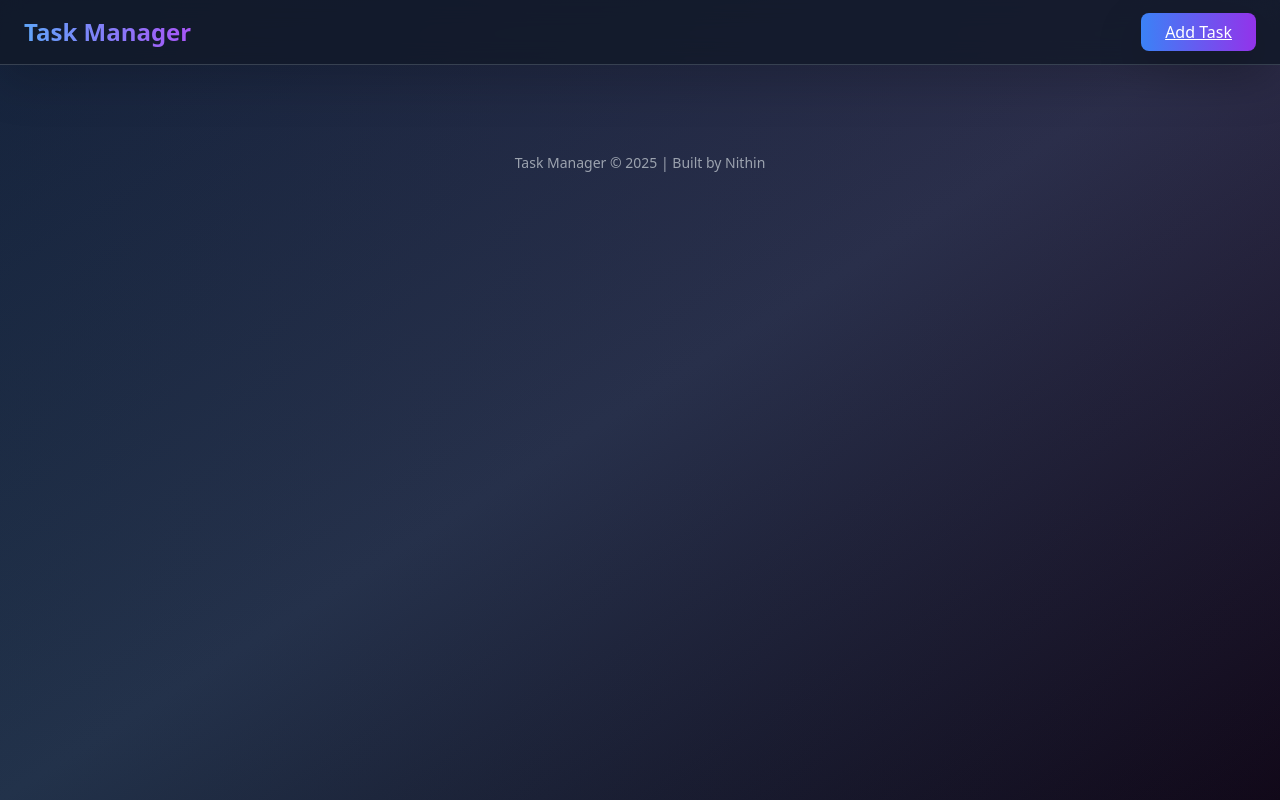
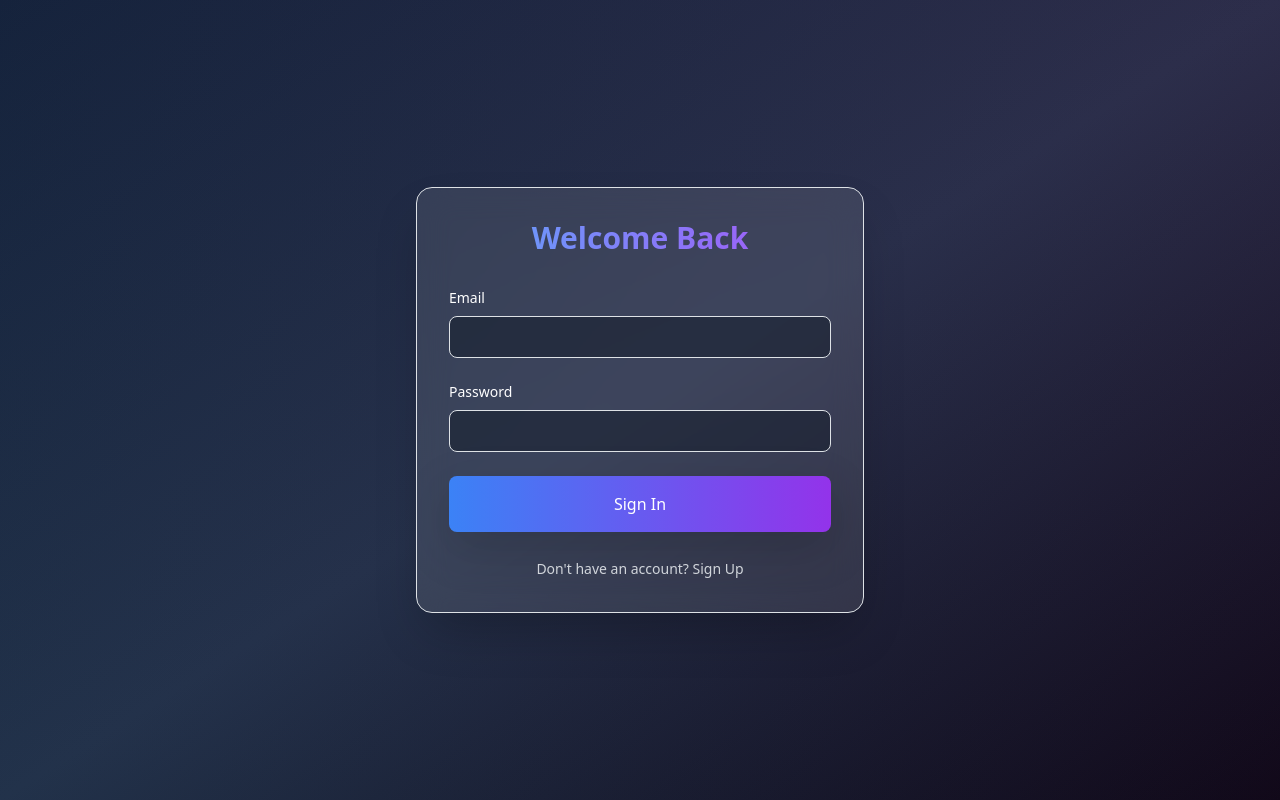
Before and after one commit to Nithin2023-creator/taskmanager_frontend, a React (Create React App) app: page /auth in a window 1280 px wide. Built offline with nearby package versions, Linux system fonts and the light colour scheme; no server answers.

Commit message:
login added

```diff
--- a/src/App.js
+++ b/src/App.js
@@ -1,24 +1,31 @@
 import React, { useState, useEffect } from "react";
 import "./index.css";
-import { BrowserRouter as Router, Routes, Route, Link } from "react-router-dom";
+import { BrowserRouter as Router, Routes, Route, Navigate, Link } from "react-router-dom";
 import { motion } from 'framer-motion';
 import axios from "axios";
 import TaskTable from "./components/TaskTable";
 import TaskForm from "./components/TaskForm";
+import AuthPage from "./components/Auth/AuthPage";
+
+// Protected Route Component
+const ProtectedRoute = ({ children }) => {
+  const token = localStorage.getItem('token');
+  if (!token) {
+    return <Navigate to="/auth" />;
+  }
+  return children;
+};
 
 function App() {
+  const [tasks, setTasks] = useState([]);
+  const [isLoading, setIsLoading] = useState(true);
 
-
+  // PWA Installation
   let deferredPrompt;
-
   window.addEventListener('beforeinstallprompt', (e) => {
-  // Prevent the mini-infobar from appearing on mobile
     e.preventDefault();
-  // Stash the event so it can be triggered later
     deferredPrompt = e;
-  // Show your custom install button or prompt
     console.log('PWA installation prompt available');
-  // Example: Show a button to install the app
     const installButton = document.createElement('button');
     installButton.textContent = 'Install App';
     installButton.style.position = 'fixed';
@@ -28,35 +35,54 @@
     document.body.appendChild(installButton);
 
     installButton.addEventListener('click', () => {
-    // Show the install prompt
       deferredPrompt.prompt();
-    // Wait for the user to respond to the prompt
       deferredPrompt.userChoice.then((choiceResult) => {
         if (choiceResult.outcome === 'accepted') {
           console.log('User accepted the install prompt');
         } else {
           console.log('User dismissed the install prompt');
         }
-      // Clear the deferredPrompt variable
         deferredPrompt = null;
       });
     });
   });
-  const [tasks, setTasks] = useState([]);
 
   const fetchTasks = async () => {
     try {
-      const response = await axios.get('https://taskmanager-backend-six.vercel.app/');
+      const token = localStorage.getItem('token');
+      if (!token) return;
+
+      const response = await axios.get('https://taskmanager-backend-six.vercel.app/tasks', {
+        headers: {
+          'Authorization': `Bearer ${token}`
+        }
+      });
       setTasks(response.data);
     } catch (error) {
       console.error("Error fetching tasks:", error);
+      if (error.response?.status === 401) {
+        localStorage.removeItem('token');
+        window.location.href = '/auth';
+      }
+    } finally {
+      setIsLoading(false);
     }
   };
 
+  useEffect(() => {
+    const token = localStorage.getItem('token');
+    if (token) {
+      axios.defaults.headers.common['Authorization'] = `Bearer ${token}`;
+      fetchTasks();
+    } else {
+      setIsLoading(false);
+    }
+  }, []);
+
   const addTask = async (newTask) => {
     try {
-      const response = await axios.post('https://taskmanager-backend-six.vercel.app/', newTask);
-      setTasks([...tasks, response.data]);
+      await axios.post('https://taskmanager-backend-six.vercel.app/tasks', newTask);
+      await fetchTasks(); // Fetch all tasks after adding
       return "Task added successfully!";
     } catch (error) {
       console.error("Error adding task:", error);
@@ -66,8 +92,8 @@
 
   const updateTask = async (id, updatedTask) => {
     try {
-      const response = await axios.put(`https://taskmanager-backend-six.vercel.app/${id}`, updatedTask);
-      setTasks(tasks.map((task) => (task._id === id ? response.data : task)));
+      await axios.put(`https://taskmanager-backend-six.vercel.app/tasks/${id}`, updatedTask);
+      await fetchTasks(); // Fetch all tasks after updating
       return "Task updated successfully!";
     } catch (error) {
       console.error("Error updating task:", error);
@@ -77,8 +103,8 @@
 
   const deleteTask = async (id) => {
     try {
-      await axios.delete(`https://taskmanager-backend-six.vercel.app/${id}`);
-      setTasks(tasks.filter((task) => task._id !== id));
+      await axios.delete(`https://taskmanager-backend-six.vercel.app/tasks/${id}`);
+      await fetchTasks(); // Fetch all tasks after deleting
       return "Task deleted successfully!";
     } catch (error) {
       console.error("Error deleting task:", error);
@@ -86,19 +112,11 @@
     }
   };
 
-  useEffect(() => {
-    fetchTasks();
-  }, []);
-
-  return (
-    <Router>
+  const MainLayout = () => (
     <div className="min-h-screen bg-gradient-to-br from-gray-900 via-gray-800 to-black text-white">
-        {/* Background overlay with blur effect */}
       <div className="absolute inset-0 bg-gradient-to-r from-blue-500/10 to-purple-500/10 pointer-events-none" />
 
-        {/* Main content container */}
       <div className="relative z-10">
-          {/* Navigation */}
         <motion.nav
           initial={{ y: -100 }}
           animate={{ y: 0 }}
@@ -106,75 +124,67 @@
         >
           <div className="max-w-7xl mx-auto px-4 sm:px-6 lg:px-8">
             <div className="flex justify-between items-center h-16">
-                <Link
-                  to="/"
-                  className="text-2xl font-bold bg-gradient-to-r from-blue-400 to-purple-500 bg-clip-text text-transparent hover:opacity-80 transition-opacity"
-                >
+              <Link to="/" className="text-2xl font-bold bg-gradient-to-r from-blue-400 to-purple-500 bg-clip-text text-transparent">
                 Task Manager
               </Link>
-                <motion.div
-                  whileHover={{ scale: 1.05 }}
-                  whileTap={{ scale: 0.95 }}
-                >
-                  <Link
-                    to="/add"
-                    className="px-4 py-2 bg-gradient-to-r from-blue-500 to-purple-600 rounded-lg text-white font-medium hover:from-blue-600 hover:to-purple-700 transition-all duration-200 shadow-lg hover:shadow-blue-500/20"
-                  >
+              <div className="flex items-center space-x-4">
+                <motion.div whileHover={{ scale: 1.05 }} whileTap={{ scale: 0.95 }}>
+                  <Link to="/add" className="px-4 py-2 bg-gradient-to-r from-blue-500 to-purple-600 rounded-lg text-white font-medium hover:from-blue-600 hover:to-purple-700 transition-all duration-200">
                     Add Task
                   </Link>
                 </motion.div>
+                <motion.button
+                  whileHover={{ scale: 1.05 }}
+                  whileTap={{ scale: 0.95 }}
+                  onClick={() => {
+                    localStorage.removeItem('token');
+                    window.location.href = '/auth';
+                  }}
+                  className="px-4 py-2 bg-red-500/20 rounded-lg text-red-300 hover:bg-red-500/30 transition-all duration-200"
+                >
+                  Logout
+                </motion.button>
+              </div>
             </div>
           </div>
         </motion.nav>
 
-          {/* Main content */}
         <main className="max-w-7xl mx-auto px-4 sm:px-6 lg:px-8 py-8">
+          {isLoading ? (
+            <div className="flex justify-center items-center min-h-[200px]">
+              <div className="text-blue-400">Loading tasks...</div>
+            </div>
+          ) : (
             <motion.div
               initial={{ opacity: 0, y: 20 }}
               animate={{ opacity: 1, y: 0 }}
               transition={{ duration: 0.5 }}
             >
               <Routes>
-                <Route
-                  path="/"
-                  element={
-                    <motion.div
-                      initial={{ opacity: 0 }}
-                      animate={{ opacity: 1 }}
-                      exit={{ opacity: 0 }}
-                    >
-                      <TaskTable
-                        tasks={tasks}
-                        onUpdateTask={updateTask}
-                        onDeleteTask={deleteTask}
-                      />
-                    </motion.div>
-                  }
-                />
-                <Route
-                  path="/add"
-                  element={
-                    <motion.div
-                      initial={{ opacity: 0 }}
-                      animate={{ opacity: 1 }}
-                      exit={{ opacity: 0 }}
-                    >
-                      <TaskForm onAddTask={addTask} />
-                    </motion.div>
-                  }
-                />
+                <Route path="/" element={<TaskTable tasks={tasks} onUpdateTask={updateTask} onDeleteTask={deleteTask} />} />
+                <Route path="/add" element={<TaskForm onAddTask={addTask} />} />
               </Routes>
             </motion.div>
+          )}
         </main>
 
-          {/* Footer */}
         <footer className="mt-auto py-6 text-center text-gray-400">
-            <p className="text-sm">
-              Task Manager © {new Date().getFullYear()} | Built by Nithin
-            </p>
+          <p className="text-sm">Task Manager © {new Date().getFullYear()} | Built by Nithin</p>
         </footer>
       </div>
     </div>
+  );
+
+  return (
+    <Router>
+      <Routes>
+        <Route path="/auth" element={<AuthPage />} />
+        <Route path="/*" element={
+          <ProtectedRoute>
+            <MainLayout />
+          </ProtectedRoute>
+        } />
+      </Routes>
     </Router>
   );
 }
--- /dev/null
+++ b/src/components/Auth/AuthPage.jsx
@@ -0,0 +1,116 @@
+// components/Auth/AuthPage.jsx
+import React, { useState } from 'react';
+import { motion } from 'framer-motion';
+import { useNavigate } from 'react-router-dom';
+import axios from 'axios';
+
+const AuthPage = () => {
+  const [isLogin, setIsLogin] = useState(true);
+  const [email, setEmail] = useState('');
+  const [password, setPassword] = useState('');
+  const [error, setError] = useState('');
+  const navigate = useNavigate();
+
+  const handleSubmit = async (e) => {
+    e.preventDefault();
+    setError('');
+
+    try {
+      const endpoint = isLogin ? '/auth/login' : '/auth/register';
+      const response = await axios.post(`https://taskmanager-backend-six.vercel.app${endpoint}`, {
+        email,
+        password
+      });
+
+      // Store the token
+      localStorage.setItem('token', response.data.token);
+
+      // Set the default authorization header
+      axios.defaults.headers.common['Authorization'] = `Bearer ${response.data.token}`;
+
+      // Navigate to dashboard and force a reload to ensure tasks are fetched
+      window.location.href = '/';  // Changed from navigate() to force a reload
+    } catch (error) {
+      setError(error.response?.data?.message || 'An error occurred');
+    }
+  };
+
+
+  return (
+    <div className="min-h-screen bg-gradient-to-br from-gray-900 via-gray-800 to-black text-white flex items-center justify-center px-4">
+      {/* Background overlay with blur effect */}
+      <div className="absolute inset-0 bg-gradient-to-r from-blue-500/10 to-purple-500/10 pointer-events-none" />
+
+      {/* Auth container */}
+      <motion.div
+        initial={{ opacity: 0, y: 20 }}
+        animate={{ opacity: 1, y: 0 }}
+        className="w-full max-w-md"
+      >
+        <motion.div
+          className="backdrop-blur-lg bg-white/10 p-8 rounded-2xl shadow-2xl border border-white/20"
+          whileHover={{ scale: 1.02 }}
+          transition={{ type: "spring", stiffness: 300 }}
+        >
+          <h2 className="text-3xl font-bold text-center mb-8 bg-gradient-to-r from-blue-400 to-purple-500 bg-clip-text text-transparent">
+            {isLogin ? 'Welcome Back' : 'Create Account'}
+          </h2>
+
+          {error && (
+            <motion.div
+              initial={{ opacity: 0 }}
+              animate={{ opacity: 1 }}
+              className="bg-red-500/20 border border-red-500/50 text-red-200 px-4 py-2 rounded-lg mb-4"
+            >
+              {error}
+            </motion.div>
+          )}
+
+          <form onSubmit={handleSubmit} className="space-y-6">
+            <div>
+              <label className="block text-sm font-medium mb-2">Email</label>
+              <input
+                type="email"
+                value={email}
+                onChange={(e) => setEmail(e.target.value)}
+                className="w-full px-4 py-2 rounded-lg bg-gray-900/50 border border-white/10 focus:border-blue-500/50 focus:ring-2 focus:ring-blue-500/20 transition-all duration-200"
+                required
+              />
+            </div>
+
+            <div>
+              <label className="block text-sm font-medium mb-2">Password</label>
+              <input
+                type="password"
+                value={password}
+                onChange={(e) => setPassword(e.target.value)}
+                className="w-full px-4 py-2 rounded-lg bg-gray-900/50 border border-white/10 focus:border-blue-500/50 focus:ring-2 focus:ring-blue-500/20 transition-all duration-200"
+                required
+              />
+            </div>
+
+            <motion.button
+              whileHover={{ scale: 1.02 }}
+              whileTap={{ scale: 0.98 }}
+              className="w-full py-3 bg-gradient-to-r from-blue-500 to-purple-600 rounded-lg text-white font-medium hover:from-blue-600 hover:to-purple-700 transition-all duration-200 shadow-lg hover:shadow-blue-500/20"
+              type="submit"
+            >
+              {isLogin ? 'Sign In' : 'Sign Up'}
+            </motion.button>
+          </form>
+
+          <div className="mt-6 text-center">
+            <button
+              onClick={() => setIsLogin(!isLogin)}
+              className="text-sm text-gray-300 hover:text-white transition-colors"
+            >
+              {isLogin ? "Don't have an account? Sign Up" : 'Already have an account? Sign In'}
+            </button>
+          </div>
+        </motion.div>
+      </motion.div>
+    </div>
+  );
+};
+
+export default AuthPage;
```
Also changed, not shown: src/index.css (line endings or trailing spaces). Lines whose indentation alone changed are shown as unchanged.
